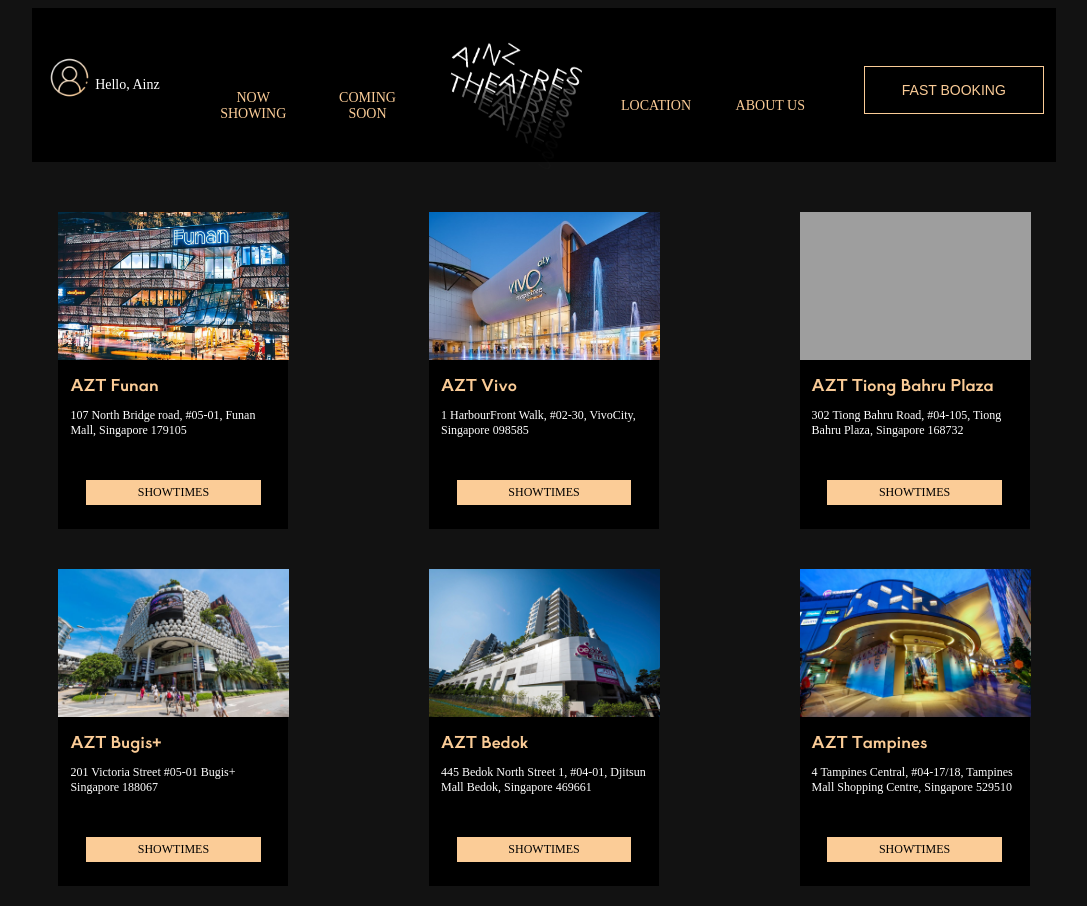
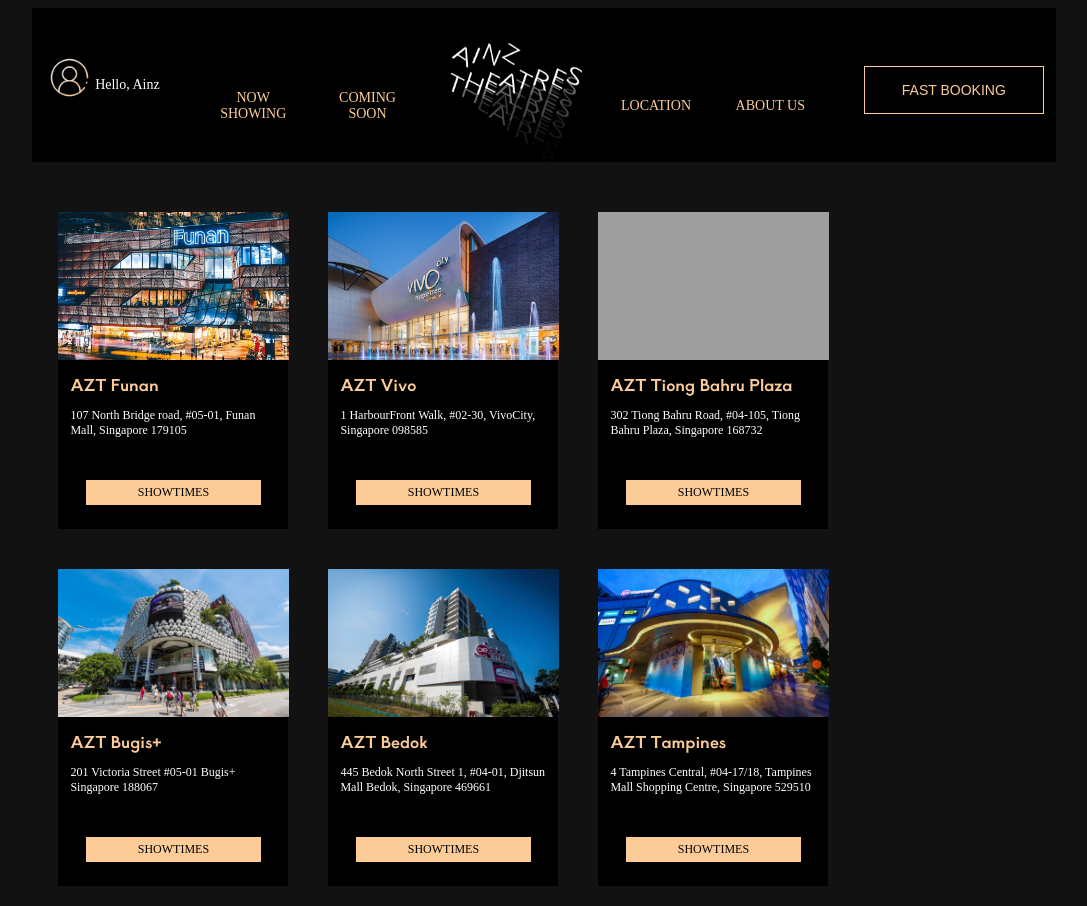
Before and after one commit to regyap/IE4717-Ainz-s-Theatres, a PHP site: page /locations.php in a window 1280 px wide. Shown: the whole page, without its empty margins (96-1183 px from the left). Run offline with PHP 8.4, Linux system fonts and the light colour scheme; data comes from the database, SQL or seed files in the repository; some web fonts are replaced; grey boxes are pictures that could not be loaded.

Commit message:
flex fix

```diff
--- a/css/locations.css
+++ b/css/locations.css
@@ -8,7 +8,7 @@ body {
 #content {
   display: flex;
   flex-direction: row;
-  justify-content: space-between;
+  /* justify-content: space-between; */
   flex-wrap: wrap;
   width: 80%;
   margin-top: 30px;
```
